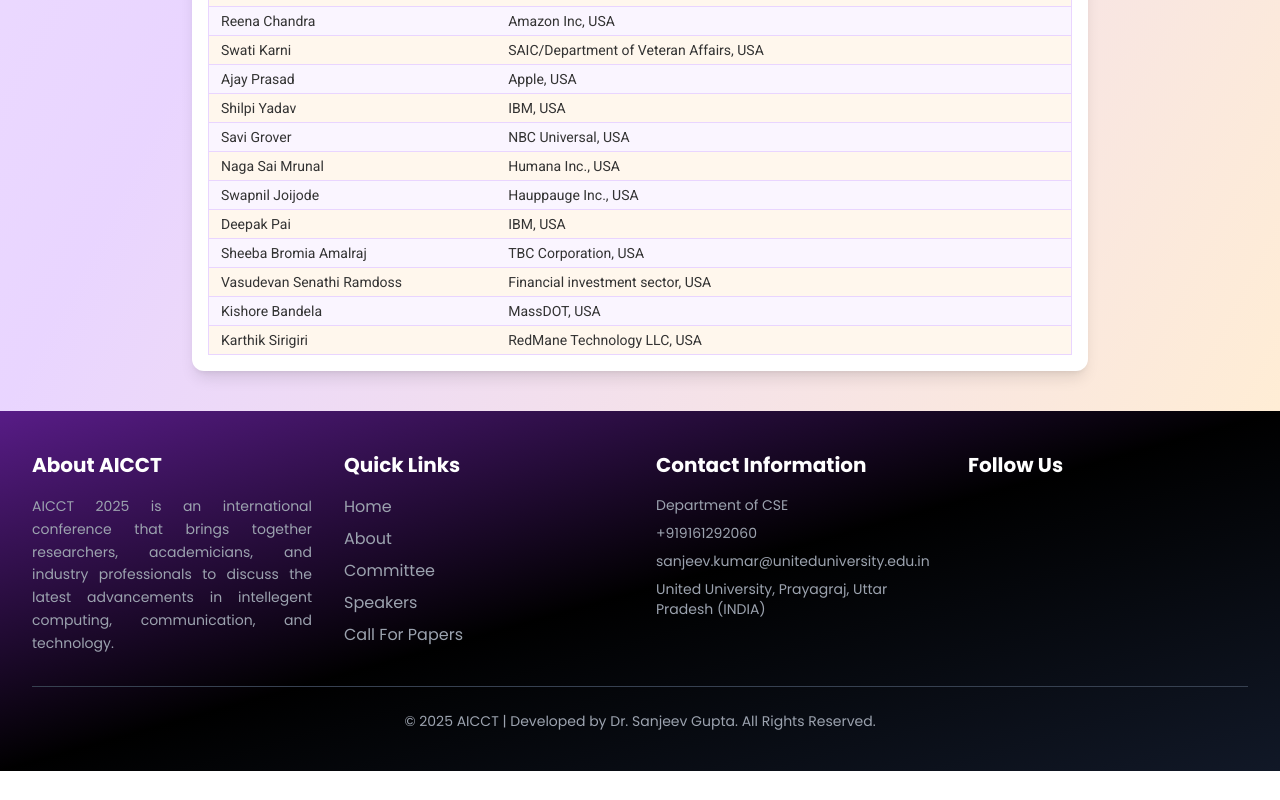
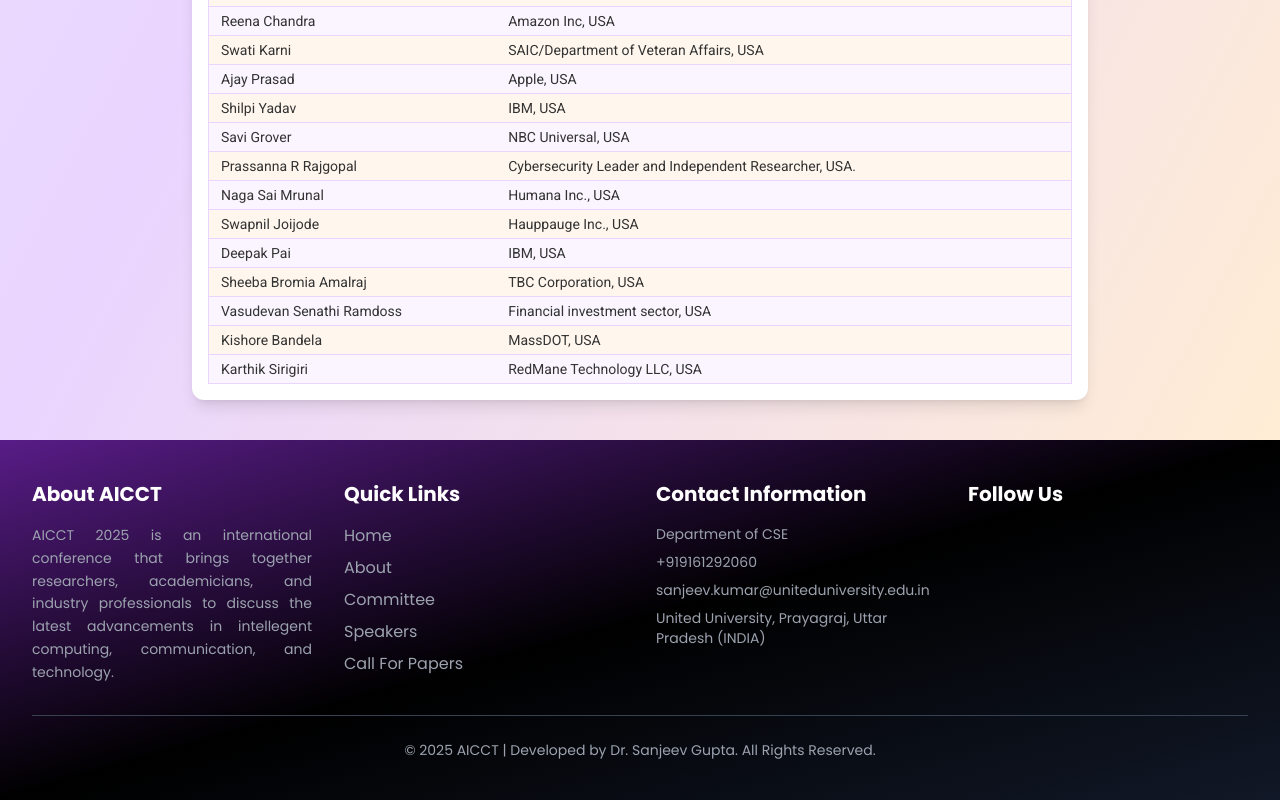
Before and after one commit to manishshukla00/conference, a React (Create React App) app: page /technicalprogramcommitte in a window 1280 px wide. Shown: the part 2019-2819 px from the top of the page. Before the commit the page ends 2790 px from the top, so only its background shows below. Built offline with nearby package versions, Linux system fonts and the light colour scheme.

Commit message:
tpc update

```diff
--- a/src/pages/Tpc.jsx
+++ b/src/pages/Tpc.jsx
@@ -234,6 +234,10 @@
     affiliation: "NBC Universal, USA",
   },
   {
+    name: "Prassanna R Rajgopal",
+    affiliation: "Cybersecurity Leader and Independent Researcher, USA.",
+  },
+  {
     name: "Naga Sai Mrunal",
 
     affiliation: "Humana Inc., USA",
```
